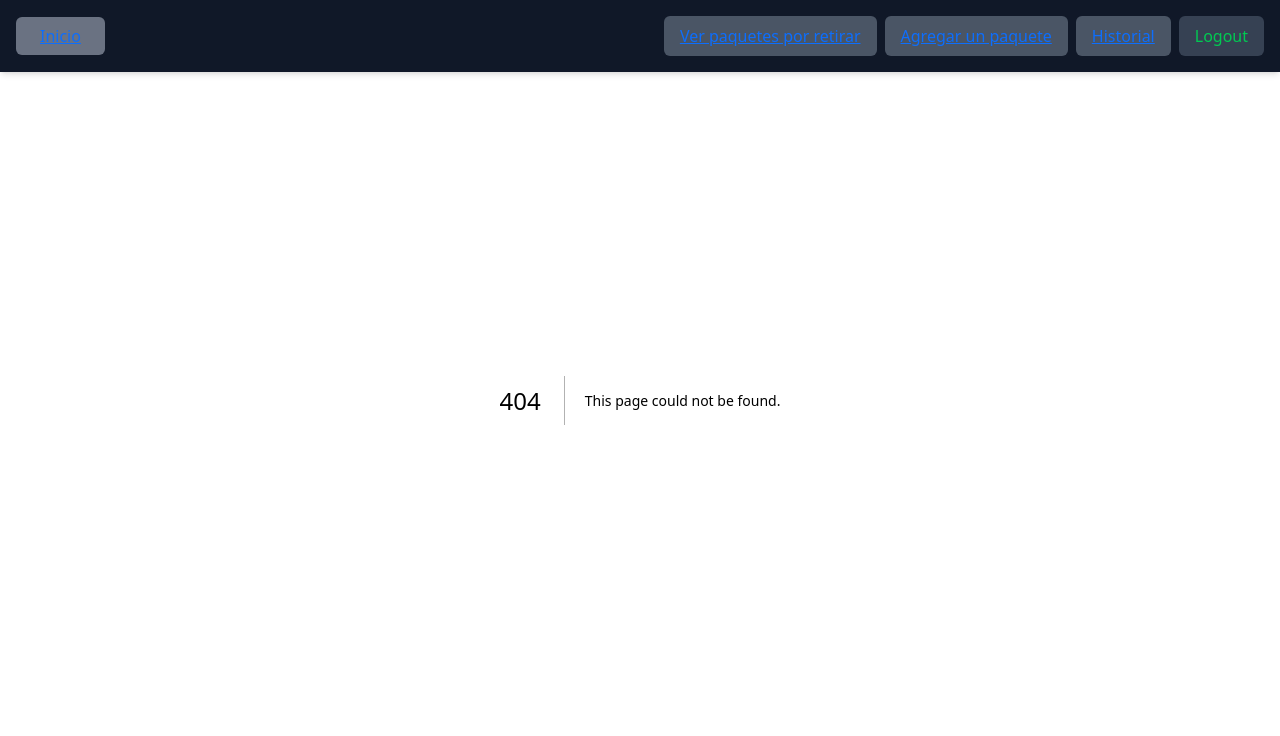
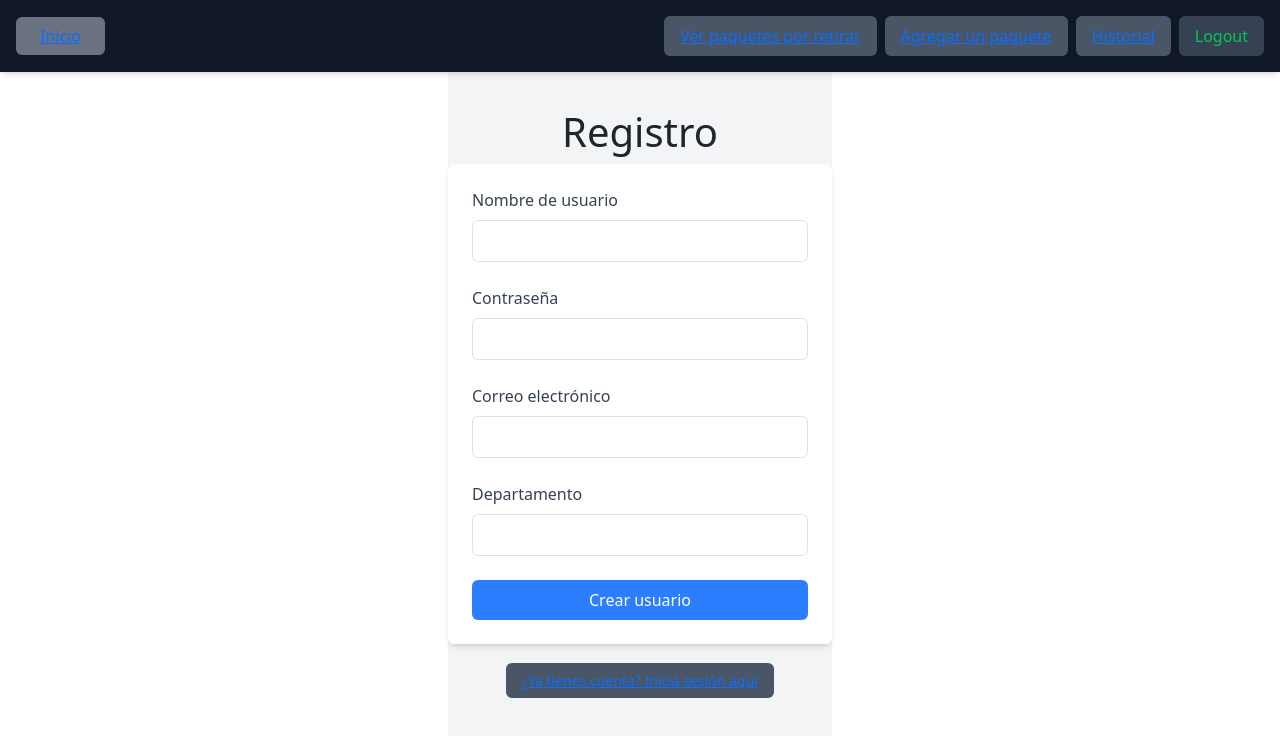
Before and after one commit to JosePuiggros/Encomiendas, a Next.js app in the folder encomiendasui/: page /register in a window 1280 px wide. Before the commit this address had no page. Shown: the top 736 px of the page. Built offline with nearby package versions, Linux system fonts and the light colour scheme.

Commit message:
Creando pagina de registro y arreglando detalles de la navbar

```diff
--- a/encomiendasui/src/app/components/NavBar.jsx
+++ b/encomiendasui/src/app/components/NavBar.jsx
@@ -100,7 +100,7 @@ const NavBar = () => {
           </a>
           <button
             onClick={handleLogout}
-            className="bg-gray-700 hover:bg-gray-800 px -3 py-2 rounded text-sm border-0 cursor-pointer transition-colors text-left text-green-500"
+            className="bg-gray-700 hover:bg-gray-800 px-3 py-2 rounded text-sm cursor-pointer transition-colors text-left text-green-500"
           >
             Logout
           </button>
--- a/encomiendasui/src/app/login/page.js
+++ b/encomiendasui/src/app/login/page.js
@@ -1,7 +1,7 @@
-"use client"
+"use client";
 
-import { useContext, useState } from "react"
-import AuthContext from "../context/AuthContext"
+import { useContext, useState } from "react";
+import AuthContext from "../context/AuthContext";
 
 const Login = () => {
   const { login } = useContext(AuthContext);
@@ -16,7 +16,9 @@ const Login = () => {
       await login(username, password);
       setErrorMessage("");
     } catch (error) {
-            setErrorMessage("Credenciales incorrectas. Por favor, inténtalo de nuevo.");
+      setErrorMessage(
+        "Credenciales incorrectas. Por favor, inténtalo de nuevo."
+      );
       setUsername("");
       setPassword("");
     }
@@ -25,9 +27,14 @@ const Login = () => {
   return (
     <div className="flex flex-col items-center justify-center min-h-screen py-2 bg-gray-100">
       <h1 className="text-4xl font-bold mb-6">Login</h1>
-            <form onSubmit={handleSubmit} className="bg-white p-6 rounded shadow-md w-full max-w-sm">
+      <form
+        onSubmit={handleSubmit}
+        className="bg-white p-6 rounded shadow-md w-full max-w-sm"
+      >
         <div className="mb-4">
-                    <label htmlFor="username" className="block text-gray-700 mb-2">Username</label>
+          <label htmlFor="username" className="block text-gray-700 mb-2">
+            Username
+          </label>
           <input
             type="text"
             id="username"
@@ -38,7 +45,9 @@ const Login = () => {
           />
         </div>
         <div className="mb-4 relative">
-                    <label htmlFor="password" className="block text-gray-700 mb-2">Password</label>
+          <label htmlFor="password" className="block text-gray-700 mb-2">
+            Password
+          </label>
           <input
             type={showPassword ? "text" : "password"} // Cambia el tipo de entrada
             id="password"
@@ -55,13 +64,26 @@ const Login = () => {
             {showPassword ? "ocultar" : "mostrar"} {/* Icono de ojo */}
           </button>
         </div>
-                <button type="submit" className="w-full bg-blue-500 text-white p-2 rounded hover:bg-blue-600">Login</button>
+        <button
+          type="submit"
+          className="w-full bg-blue-500 text-white p-2 rounded hover:bg-blue-600"
+        >
+          Login
+        </button>
       </form>
       {errorMessage && ( // Muestra el mensaje de error si existe
         <p className="text-red-500 mt-4">{errorMessage}</p>
       )}
+      <div className="mt-4">
+        <a
+          href="/register"
+          className="bg-gray-600 hover:bg-gray-700 px-3 py-2 rounded text-sm no-underline transition-colors text-green-500"
+        >
+          ¿No estas registrado? Regístrate aquí
+        </a>
+      </div>
     </div>
   );
-}
+};
 
 export default Login;
--- /dev/null
+++ b/encomiendasui/src/app/register/page.jsx
@@ -0,0 +1,124 @@
+"use client";
+import { useState } from "react";
+
+export default function Register() {
+  const [form, setForm] = useState({
+    username: "",
+    password: "",
+    email: "",
+    depto: "",
+  });
+  const [message, setMessage] = useState("");
+
+  const handleChange = (e) => {
+    setForm({ ...form, [e.target.name]: e.target.value });
+  };
+
+  const handleSubmit = async (e) => {
+    e.preventDefault();
+    setMessage("");
+    try {
+      const res = await fetch("http://localhost:8000/auth/", {
+        method: "POST",
+        headers: { "Content-Type": "application/json" },
+        body: JSON.stringify({
+          username: form.username,
+          password: form.password,
+          email: form.email,
+          depto: parseInt(form.depto, 10),
+        }),
+      });
+      if (res.ok) {
+        setMessage("Usuario creado exitosamente.");
+        setForm({ username: "", password: "", email: "", depto: "" });
+      } else {
+        const data = await res.json();
+        setMessage(data.detail || "Error al crear usuario.");
+      }
+    } catch (err) {
+      setMessage("Error de red o servidor.");
+    }
+  };
+
+  return (
+    <div className="flex flex-col items-center justify-center min-h-screen py-2 bg-gray-100">
+      <h1 className="text-4xl font-bold mb-6">Registro</h1>
+      <form
+        onSubmit={handleSubmit}
+        className="bg-white p-6 rounded shadow-md w-full max-w-sm"
+      >
+        <div className="mb-4">
+          <label htmlFor="username" className="block text-gray-700 mb-2">
+            Nombre de usuario
+          </label>
+          <input
+            type="text"
+            id="username"
+            name="username"
+            value={form.username}
+            onChange={handleChange}
+            className="w-full p-2 border border-gray-300 rounded"
+            required
+          />
+        </div>
+        <div className="mb-4">
+          <label htmlFor="password" className="block text-gray-700 mb-2">
+            Contraseña
+          </label>
+          <input
+            type="password"
+            id="password"
+            name="password"
+            value={form.password}
+            onChange={handleChange}
+            className="w-full p-2 border border-gray-300 rounded"
+            required
+          />
+        </div>
+        <div className="mb-4">
+          <label htmlFor="email" className="block text-gray-700 mb-2">
+            Correo electrónico
+          </label>
+          <input
+            type="email"
+            id="email"
+            name="email"
+            value={form.email}
+            onChange={handleChange}
+            className="w-full p-2 border border-gray-300 rounded"
+            required
+          />
+        </div>
+        <div className="mb-4">
+          <label htmlFor="depto" className="block text-gray-700 mb-2">
+            Departamento
+          </label>
+          <input
+            type="number"
+            id="depto"
+            name="depto"
+            value={form.depto}
+            onChange={handleChange}
+            className="w-full p-2 border border-gray-300 rounded"
+            required
+          />
+        </div>
+        <button
+          type="submit"
+          className="w-full bg-blue-500 text-white p-2 rounded hover:bg-blue-600"
+        >
+          Crear usuario
+        </button>
+      </form>
+      {message && <p className="text-green-700 mt-4">{message}</p>}
+      <div className="mt-4">
+        <a
+          href="/login"
+          className="bg-gray-600 hover:bg-gray-700 px-3 py-2 rounded text-sm no-underline transition-colors text-green-500"
+        >
+          ¿Ya tienes cuenta? Inicia sesión aquí
+        </a>
+      </div>
+    </div>
+  );
+}
```
Lines whose indentation alone changed are shown as unchanged.
